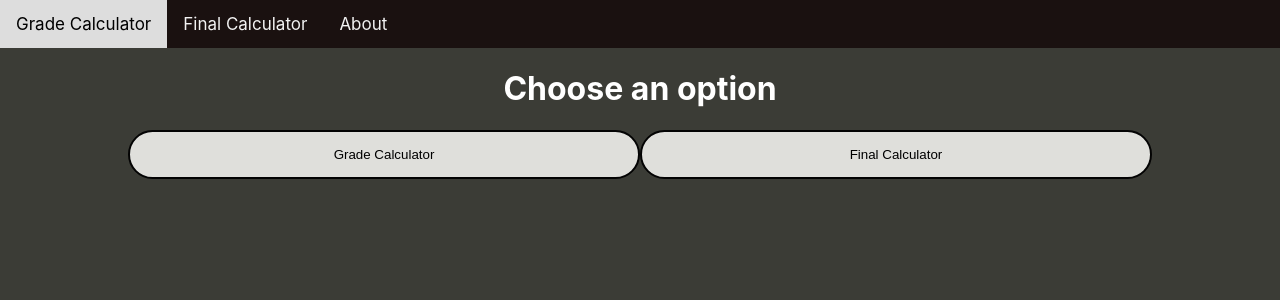
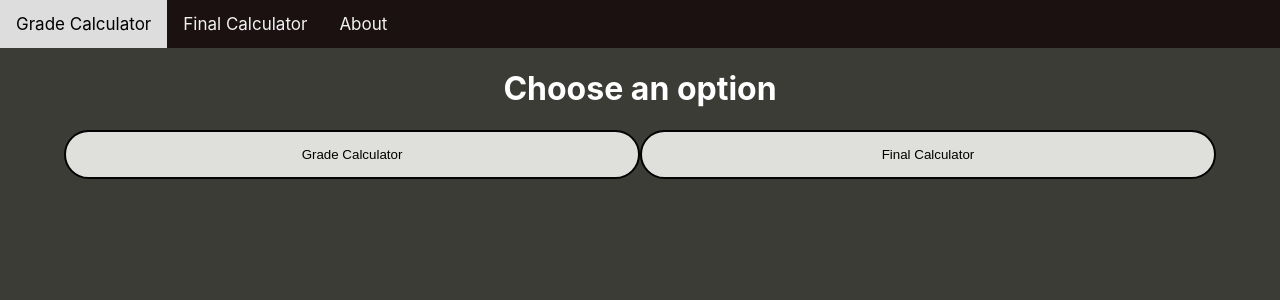
Before and after one commit to taventran/GradeCheckerWebsite, a React (Create React App) app: page / in a window 1280 px wide. Shown: the top 300 px of the page. Built offline with nearby package versions, Linux system fonts and the light colour scheme.

Commit message:
Changed button size

```diff
--- a/src/App.css
+++ b/src/App.css
@@ -31,8 +31,7 @@ button {
   border-radius: 25px;
   display: inline-block;
   padding: 15px 32px;
-  width: 40%;
-  font-size: 1fr 2fr
+  width: 45%;
 }
 
 .App-header {
```
